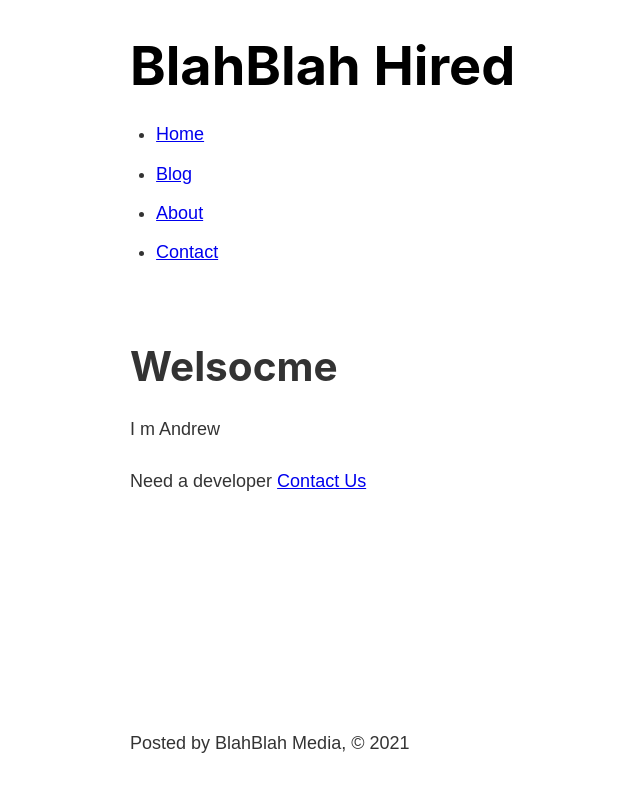
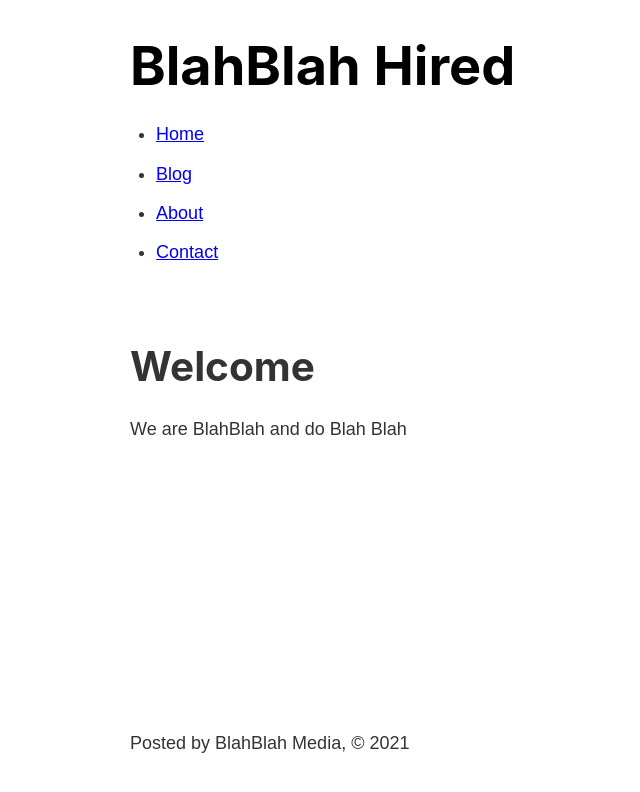
Before and after one commit to Bharath-Dubbaka/BlogGatsby, a Gatsby site: page / in a window 1280 px wide. Shown: the whole page, without its empty margins (153-793 px from the left). Built offline with nearby package versions, Linux system fonts and the light colour scheme; Gatsby itself is replaced by a stand-in of ours.

Commit message:
confirguration

```diff
--- a/src/pages/index.js
+++ b/src/pages/index.js
@@ -7,9 +7,8 @@ const IndexPage = () => {
   return (
     <Layout>
       <Head title='Home'/>
-      <h1>Welsocme</h1>
-      <p>I m Andrew</p>
-      <p>Need a developer <Link to="/contact">Contact Us</Link></p>
+      <h1>Welcome</h1>
+      <p>We are BlahBlah and do Blah Blah</p>
     </Layout>
    );
 }
```
